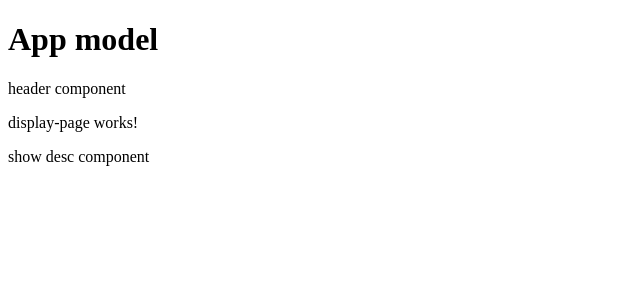
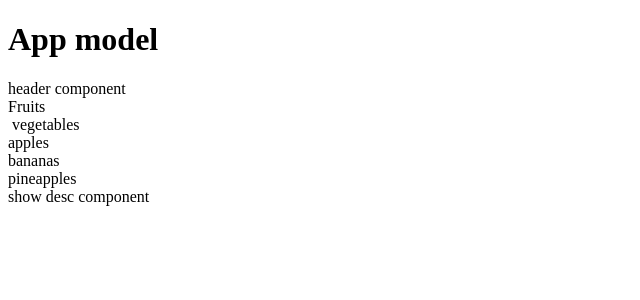
Before and after one commit to web-developement-2020/TV-maze-app, an Angular app: page / in a window 1280 px wide. Shown: the top 300 px of the page, without its empty margins (0-640 px from the left). Built offline with nearby package versions, Linux system fonts and the light colour scheme.

Commit message:
interface added

```diff
--- a/src/app/display-page/display-page.component.html
+++ b/src/app/display-page/display-page.component.html
@@ -1 +1,22 @@
-<p>display-page works!</p>
+<div>
+<div>
+  <img [src] ='current.image0'/>
+  <span>{{current.name0}}</span>
+</div>
+<div>
+  <img [src] ='current.image1'/>
+  <span>{{current.name1}}</span>
+</div>
+<div>
+  <img [src] ='current.image2'/>
+  <span>{{current.name2}}</span>
+</div>
+<div>
+  <img [src] ='current.image3'/>
+  <span>{{current.name3}}</span>
+</div>
+<div>
+  <img [src] ='current.image4'/>
+  <span>{{current.name4}}</span>
+</div>
+</div>
--- a/src/app/display-page/display-page.component.ts
+++ b/src/app/display-page/display-page.component.ts
@@ -1,4 +1,5 @@
 import { Component, OnInit } from '@angular/core';
+import { IDisplayPage } from '../idisplay-page'
 
 @Component({
   selector: 'app-display-page',
@@ -6,8 +7,21 @@ import { Component, OnInit } from '@angular/core';
   styleUrls: ['./display-page.component.css']
 })
 export class DisplayPageComponent implements OnInit {
-
-  constructor() { }
+current : IDisplayPage
+  constructor() {
+    this.current = {
+      image0:'',
+      name0 : 'Fruits',
+      image1 : '',
+      name1:'  vegetables',
+      image2: '',
+      name2: 'apples',
+      image3:'',
+      name3:'bananas',
+      image4:'',
+      name4:'pineapples'
+    }
+  }
 
   ngOnInit(): void {
   }
```
Also changed, not shown: src/app/idispaly-page.ts (added, +13 -0 lines).
